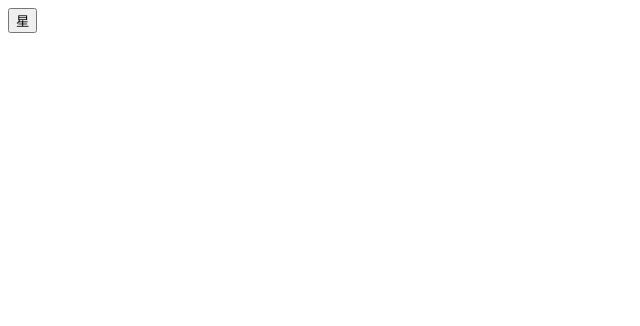
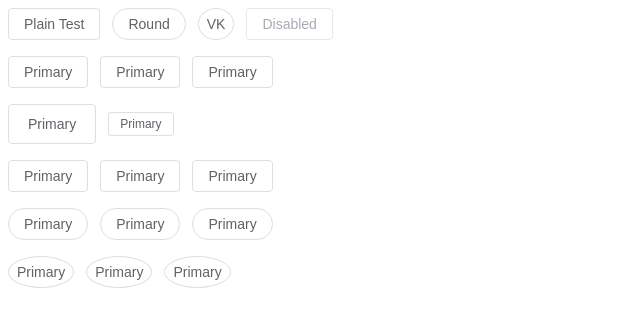
Before and after one commit to xing-6464/v-element, a Vue app: page / in a window 1280 px wide. Shown: the top 326 px of the page, without its empty margins (0-640 px from the left). Built offline with nearby package versions, Linux system fonts and the light colour scheme.

Commit message:
为button组件添加样式

```diff
--- a/package.json
+++ b/package.json
@@ -26,7 +26,10 @@
     "eslint": "^8.46.0",
     "eslint-plugin-vue": "^9.16.1",
     "npm-run-all": "^4.1.5",
+    "postcss-color-mix": "^1.1.0",
     "postcss-each": "^1.1.0",
+    "postcss-each-variables": "^0.3.0",
+    "postcss-for": "^2.1.1",
     "postcss-nested": "^6.0.1",
     "prettier": "^3.0.0",
     "typescript": "~5.1.6",
--- a/postcss.config.cjs
+++ b/postcss.config.cjs
@@ -1,4 +1,12 @@
 /* eslint-env node */
 module.exports = {
-  plugins: [require('postcss-nested'), require('postcss-nested')]
+  plugins: [
+    require('postcss-each-variables'),
+    require('postcss-nested'),
+    require('postcss-each')({
+      plugins: {
+        beforeEach: [require('postcss-for'), require('postcss-color-mix')]
+      }
+    })
+  ]
 }
--- a/src/App.vue
+++ b/src/App.vue
@@ -1,20 +1,41 @@
 <script setup lang="ts">
-import { ref, onMounted } from 'vue'
-import Button from './components/Button/Button.vue'
-import type { ButtonInstance } from './components/Button/types'
+import XButton from './components/Button/Button.vue'
 
-const buttonRef = ref<ButtonInstance | null>(null)
 
-onMounted(() => {
-  if (buttonRef.value) {
-    console.log('buttonRef', buttonRef.value.ref)
-  }
-})
 </script>
 
 <template>
   <main>
-    <Button ref="buttonRef" type="primary" plain>星</Button>
+    <XButton plain>Plain Test</XButton>
+    <XButton round>Round</XButton>
+    <XButton circle>VK</XButton>
+    <XButton disabled>Disabled</XButton>
+    <br />
+    <br />
+    <XButton type="primary">Primary</XButton>
+    <XButton type="success">Primary</XButton>
+    <XButton type="danger">Primary</XButton>
+    <br />
+    <br />
+    <XButton type="info" size="large">Primary</XButton>
+    <XButton type="info" size="small">Primary</XButton>
+    <br />
+    <br />
+    <XButton type="primary" plain>Primary</XButton>
+    <XButton type="success" plain>Primary</XButton>
+    <XButton type="danger" plain>Primary</XButton>
+    <br />
+    <br />
+    <XButton type="primary" round>Primary</XButton>
+    <XButton type="success" round>Primary</XButton>
+    <XButton type="danger" round>Primary</XButton>
+    <br />
+    <br />
+    <XButton type="primary" circle>Primary</XButton>
+    <XButton type="success" circle>Primary</XButton>
+    <XButton type="danger" circle>Primary</XButton>
+    <br />
+    <br />
   </main>
 </template>
 
--- a/src/components/Button/Button.vue
+++ b/src/components/Button/Button.vue
@@ -1,6 +1,6 @@
 <template>
-  <button ref="_ref" class="vx-button"
-    :class="{ [`x-button--${type}`]: type, 'is-plain': plain, 'is-round': round, 'is-circle': circle, 'is-disabled': disabled }"
+  <button ref="_ref" class="x-button"
+    :class="{ [`x-button--${type}`]: type, [`x-button--${size}`]: size, 'is-plain': plain, 'is-round': round, 'is-circle': circle, 'is-disabled': disabled }"
     :disabled="disabled" :autofocus="autofocus" :type="nativeType">
     <span>
       <slot />
@@ -10,7 +10,7 @@
 
 <script setup lang="ts">
 import { ref } from 'vue';
-import type { ButtonProps, ButtonInstance } from './types'
+import type { ButtonProps } from './types'
 
 defineOptions({
   name: 'XButton'
--- /dev/null
+++ b/src/components/Button/style.css
@@ -0,0 +1,127 @@
+.x-button {
+  --x-button-font-weight: var(--x-font-weight-primary);
+  --x-button-border-color: var(--x-border-color);
+  --x-button-bg-color: var(--x-fill-color-blank);
+  --x-button-text-color: var(--x-text-color-regular);
+  --x-button-disabled-text-color: var(--x-disabled-text-color);
+  --x-button-disabled-bg-color: var(--x-fill-color-blank);
+  --x-button-disabled-border-color: var(--x-border-color-light);
+  --x-button-hover-text-color: var(--x-color-primary);
+  --x-button-hover-bg-color: var(--x-color-primary-light-9);
+  --x-button-hover-border-color: var(--x-color-primary-light-7);
+  --x-button-active-text-color: var(--x-button-hover-text-color);
+  --x-button-active-border-color: var(--x-color-primary);
+  --x-button-active-bg-color: var(--x-button-hover-bg-color);
+  --x-button-outline-color: var(--x-color-primary-light-5);
+  --x-button-active-color: var(--x-text-color-primary);
+}
+.x-button {
+  display: inline-flex;
+  justify-content: center;
+  align-items: center;
+  line-height: 1;
+  height: 32px;
+  white-space: nowrap;
+  cursor: pointer;
+  color: var(--x-button-text-color);
+  text-align: center;
+  box-sizing: border-box;
+  outline: none;
+  transition: 0.1s;
+  font-weight: var(--x-button-font-weight);
+  user-select: none;
+  vertical-align: middle;
+  -webkit-appearance: none;
+  background-color: var(--x-button-bg-color);
+  border: var(--x-border);
+  border-color: var(--x-button-border-color);
+  padding: 8px 15px;
+  font-size: var(--x-font-size-base);
+  border-radius: var(--x-border-radius-base);
+  & + & {
+    margin-left: 12px;
+  }
+  &:hover,
+  &:focus {
+    color: var(--x-button-hover-text-color);
+    border-color: var(--x-button-hover-border-color);
+    background-color: var(--x-button-hover-bg-color);
+    outline: none;
+  }
+  &:active {
+    color: var(--x-button-active-text-color);
+    border-color: var(--x-button-active-border-color);
+    background-color: var(--x-button-active-bg-color);
+    outline: none;
+  }
+  &.is-plain {
+    --x-button-hover-text-color: var(--x-color-primary);
+    --x-button-hover-bg-color: var(--x-fill-color-blank);
+    --x-button-hover-border-color: var(--x-color-primary);
+  }
+  /*round*/
+  &.is-round {
+    border-radius: var(--x-border-radius-round);
+  }
+  /*circle*/
+  &.is-circle {
+    border-radius: 50%;
+    padding: 8px;
+  }
+  /*disabled*/
+  &.is-disabled,
+  &.is-disabled:hover,
+  &.is-disabled:focus,
+  &[disabled],
+  &[disabled]:hover,
+  &[disabled]:focus {
+    color: var(--x-button-disabled-text-color);
+    cursor: not-allowed;
+    background-image: none;
+    background-color: var(--x-button-disabled-bg-color);
+    border-color: var(--x-button-disabled-border-color);
+  }
+  [class*='x-icon'] + span {
+    margin-left: 6px;
+  }
+}
+@each $val in primary, success, warning, info, danger {
+  .x-button--$(val) {
+    --x-button-text-color: var(--x-color-white);
+    --x-button-bg-color: var(--x-color-$(val));
+    --x-button-border-color: var(--x-color-$(val));
+    --x-button-outline-color: var(--x-color-$(val)-light-5);
+    --x-button-active-color: var(--x-color-$(val)-dark-2);
+    --x-button-hover-text-color: var(--x-color-white);
+    --x-button-hover-bg-color: var(--x-color-$(val)-light-3);
+    --x-button-hover-border-color: var(--x-color-$(val)-light-3);
+    --x-button-active-bg-color: var(--x-color-$(val)-dark-2);
+    --x-button-active-border-color: var(--x-color-$(val)-dark-2);
+    --x-button-disabled-text-color: var(--x-color-white);
+    --x-button-disabled-bg-color: var(--x-color-$(val)-light-5);
+    --x-button-disabled-border-color: var(--x-color-$(val)-light-5);
+  }
+  .x-button--$(val).is-plain {
+    --x-button-text-color: var(--x-color-$(val));
+    --x-button-bg-color: var(--x-color-$(val)-light-9);
+    --x-button-border-color: var(--x-color-$(val)-light-5);
+    --x-button-hover-text-color: var(--x-color-white);
+    --x-button-hover-bg-color: var(--x-color-$(val));
+    --x-button-hover-border-color: var(--x-color-$(val));
+    --x-button-active-text-color: var(--x-color-white);
+  }
+}
+.x-button--large {
+  --x-button-size: 40px;
+  height: var(--x-button-size);
+  padding: 12px 19px;
+  font-size: var(--x-font-size-base);
+  border-radius: var(--x-border-radius-base);
+}
+.x-button--small {
+  --x-button-size: 24px;
+  height: var(--x-button-size);
+  padding: 5px 11px;
+  font-size: 12px;
+  border-radius: calc(var(--x-border-radius-base) - 1px);
+}
--- a/src/components/Button/types.ts
+++ b/src/components/Button/types.ts
@@ -3,7 +3,7 @@ export type ButtonSize = 'large' | 'small'
 export type NativeType = 'button' | 'submit' | 'reset'
 
 export interface ButtonProps {
-  type?: ButtonProps
+  type?: ButtonType
   size?: ButtonSize
   plain?: boolean
   round?: boolean
--- a/src/styles/index.css
+++ b/src/styles/index.css
@@ -1,2 +1,3 @@
 @import './vars.css';
 @import './reset.css';
+@import '../components/Button/style.css';
--- a/src/styles/vars.css
+++ b/src/styles/vars.css
@@ -2,22 +2,57 @@
   /* colors */
   --x-color-white: #ffffff;
   --x-color-black: #000000;
-  --colors: (
+  --x-color-primary: #409eff;
+  --x-color-primary-light-3: #79bbff;
+  --x-color-primary-light-5: #a0cfff;
+  --x-color-primary-light-7: #c6e2ff;
+  --x-color-primary-light-8: #d9ecff;
+  --x-color-primary-light-9: #ecf5ff;
+  --x-color-primary-dark-2: #337ecc;
+  --x-color-success: #67c23a;
+  --x-color-success-light-3: #95d475;
+  --x-color-success-light-5: #b3e19d;
+  --x-color-success-light-7: #d1edc4;
+  --x-color-success-light-8: #e1f3d8;
+  --x-color-success-light-9: #f0f9eb;
+  --x-color-success-dark-2: #529b2e;
+  --x-color-warning: #e6a23c;
+  --x-color-warning-light-3: #eebe77;
+  --x-color-warning-light-5: #f3d19e;
+  --x-color-warning-light-7: #f8e3c5;
+  --x-color-warning-light-8: #faecd8;
+  --x-color-warning-light-9: #fdf6ec;
+  --x-color-warning-dark-2: #b88230;
+  --x-color-danger: #f56c6c;
+  --x-color-danger-light-3: #f89898;
+  --x-color-danger-light-5: #fab6b6;
+  --x-color-danger-light-7: #fcd3d3;
+  --x-color-danger-light-8: #fde2e2;
+  --x-color-danger-light-9: #fef0f0;
+  --x-color-danger-dark-2: #c45656;
+  --x-color-info: #909399;
+  --x-color-info-light-3: #b1b3b8;
+  --x-color-info-light-5: #c8c9cc;
+  --x-color-info-light-7: #dedfe0;
+  --x-color-info-light-8: #e9e9eb;
+  --x-color-info-light-9: #f4f4f5;
+  --x-color-info-dark-2: #73767a;
+  /* --colors: (
     primary: #409eff,
     success: #67c23a,
     warning: #e6a23c,
     danger: #f56c6c,
     info: #909399
-  );
+  ); */
 
-  @each $val, $color in var(--colors) {
+  /* @each $val, $color in var(--colors) {
     --x-color-$(val): $(color);
     @for $i from 3 to 9 by 2 {
       --x-color-$(val)-light-$(i): mix(#fff, $(color), .$(i));
     }
     --x-color-$(val)-light-8: mix(#fff, $(color), 0.8);
     --x-color-$(val)-dark-2: mix(#000, $(color), 0.2);
-  }
+  } */
 
   --x-bg-color: #ffffff;
   --x-bg-color-page: #f2f3f5;
```
Also changed, not shown: 1 other file (tests, documents, lock files or other folders).
